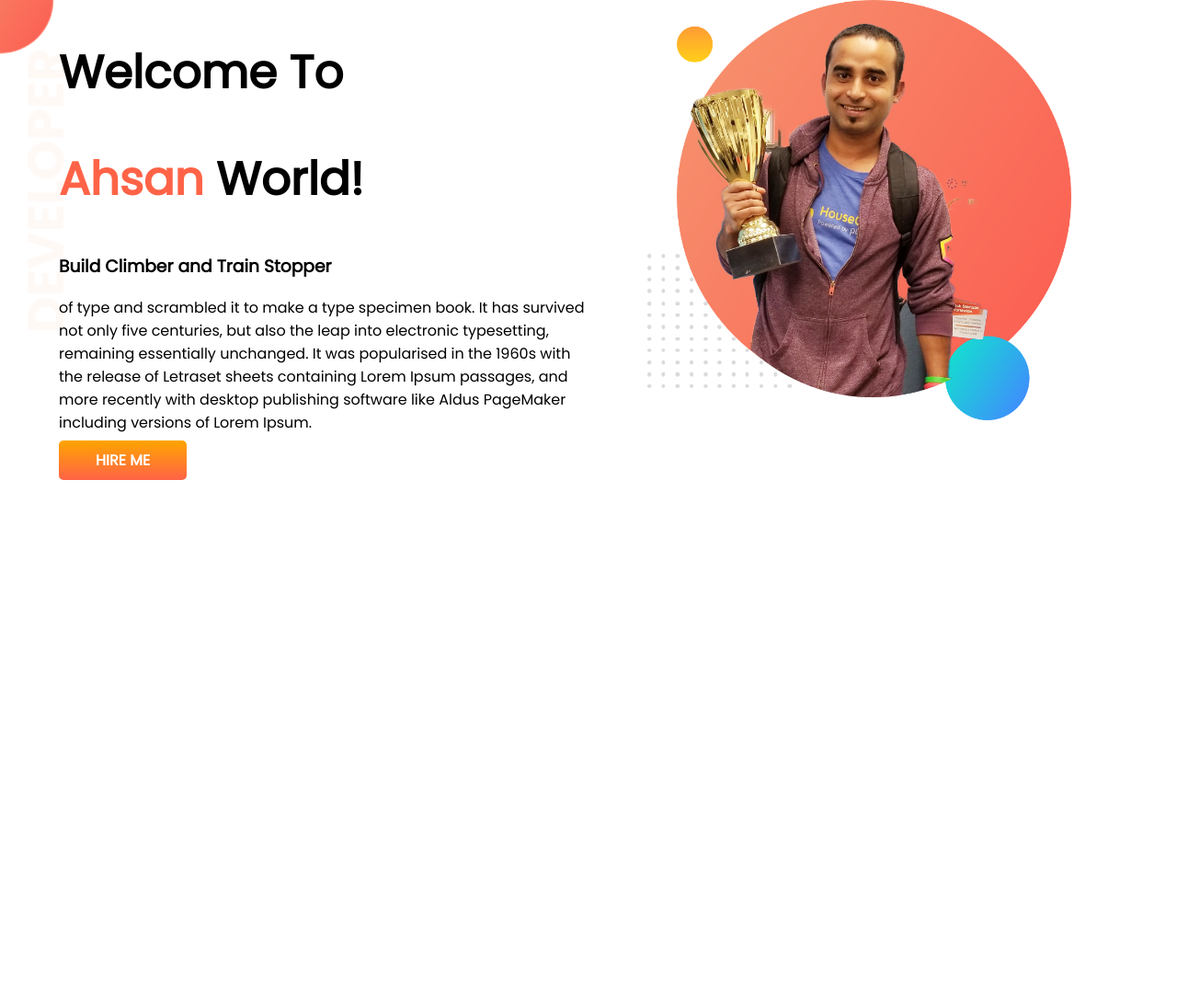
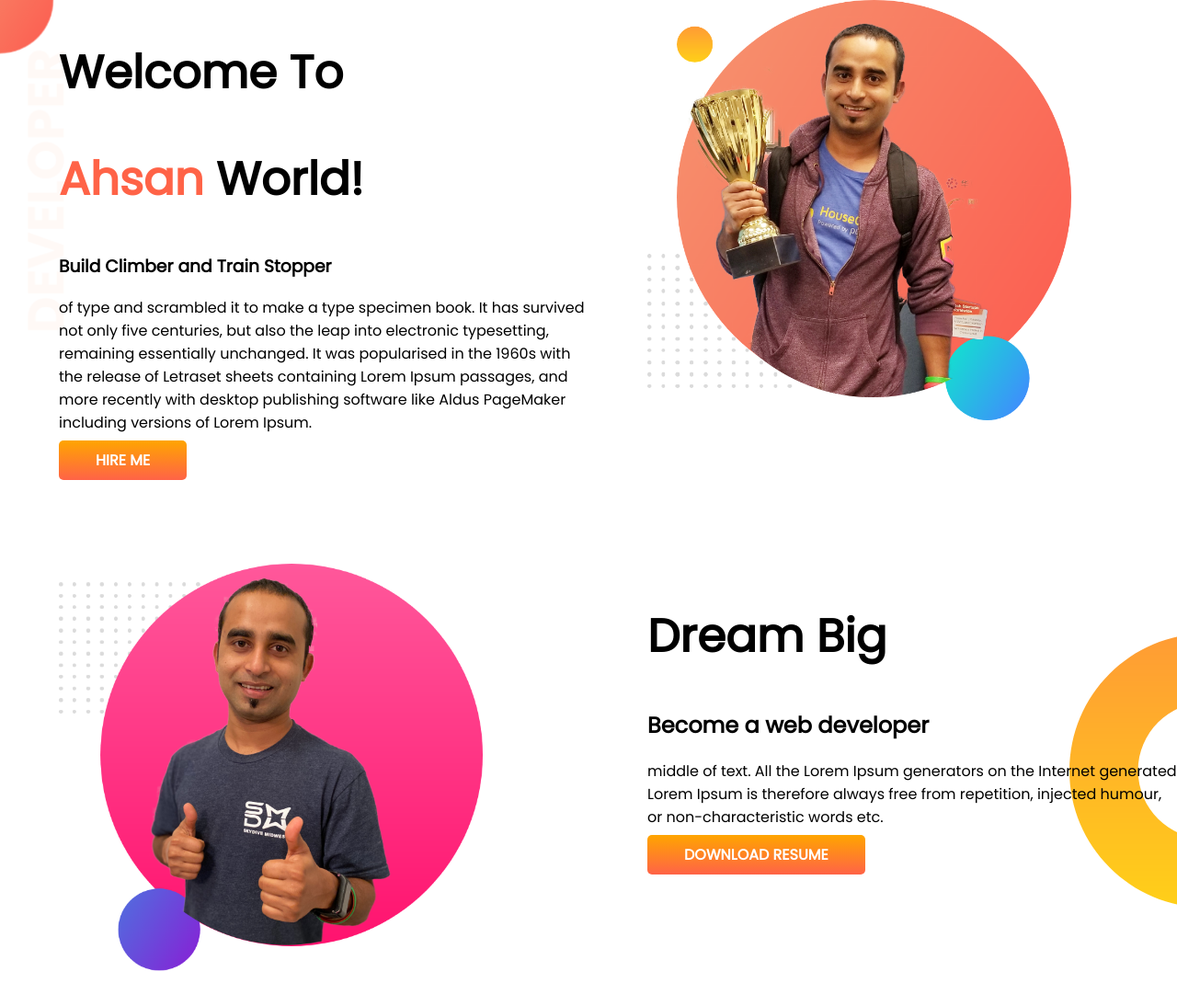
Before and after one commit to Sahikx/developer-portfolio, a plain HTML site: page index.html in a window 1280 px wide. Shown: the whole page at 92% size. Before the commit the page ends 800 px from the top, so only its background shows below. Drawn offline with Linux system fonts and the light colour scheme.

Commit message:
dream added

```diff
--- a/index.html
+++ b/index.html
@@ -30,6 +30,17 @@
             <img src="./images/jhankar.png" alt="">
         </div>
     </section>
+    <section class="dream-big">
+        <div class="half-width">
+            <img src="./images/jhankar2.png" alt="">
+        </div>
+        <div class="half-width">
+            <h1>Dream Big</h1>
+            <h2>Become a web developer</h2>
+            <p>middle of text. All the Lorem Ipsum generators on the Internet generated Lorem Ipsum is therefore always free from repetition, injected humour, or non-characteristic words etc.</p>
+            <a class="link-btn" target="_blank" href="http://fakebook.com">DOWNLOAD RESUME</a>
+        </div>
+    </section>
 </body>
 
 </html>
--- a/style.css
+++ b/style.css
@@ -12,6 +12,7 @@ h1{
 }
 section{
     display: flex;
+    margin-bottom: 100px;
 }
 
 .half-width{
@@ -35,3 +36,9 @@ section{
     background-image: url(./images/top-banner.png);
     background-repeat: no-repeat;
 }
+
+.dream-big{
+    background-image: url(./images/dream-bg.png);
+    background-repeat: no-repeat;
+    background-position: right;
+}
```
